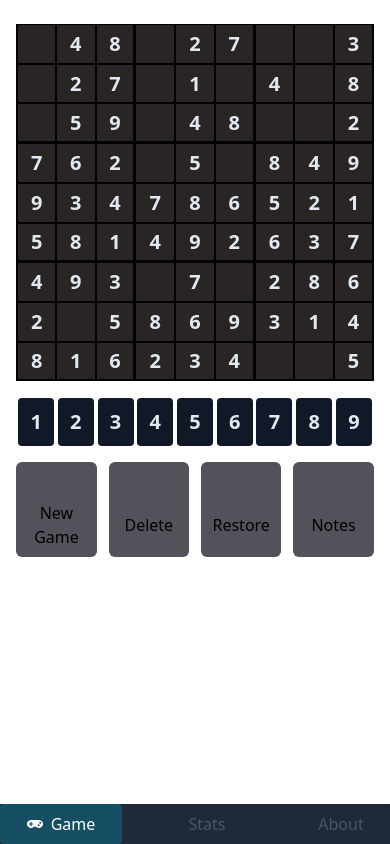
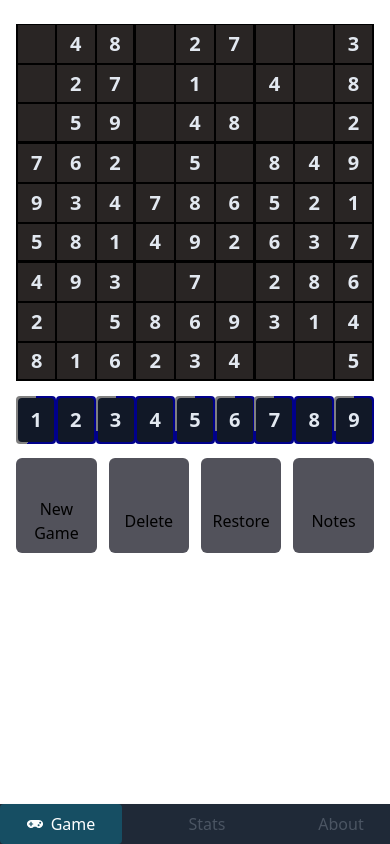
Before and after one commit to fabiancgc12/react-sudoku, a React (Vite) app: page / in a window 390 px wide. Built offline with nearby package versions, Linux system fonts and the light colour scheme; some icons are missing.

Commit message:
solving bug

```diff
--- a/src/components/control/inputs/InputButton.tsx
+++ b/src/components/control/inputs/InputButton.tsx
@@ -21,8 +21,8 @@ export function InputButton({value}:props){
        <button
            // @ts-ignore
            style={style}
-           className={`inputValueButton relative rounded sm:rounded-full w-9 h-12 sm:w-14 sm:h-14 bg-gray-900 text-slate-200 font-bold text-xl
-                        after:content-[''] after:absolute after:rounded sm:after:rounded-full after:-z-10 after:top-2/4 after:left-2/4 after:w-9 after:w-12 sm:after:w-16 sm:after:h-16 after:-translate-y-2/4 after:-translate-x-2/4
+           className={`inputValueButton relative rounded sm:rounded-full w-9 h-11 sm:w-14 sm:h-14 bg-gray-900 text-slate-200 font-bold text-xl
+                        after:content-[''] after:absolute after:rounded sm:after:rounded-full after:-z-10 after:top-2/4 after:left-2/4 after:w-10 after:h-12 sm:after:w-16 sm:after:h-16 after:-translate-y-2/4 after:-translate-x-2/4
                         hover:bg-gray-600`}
            onClick={onClick}
        >
```
